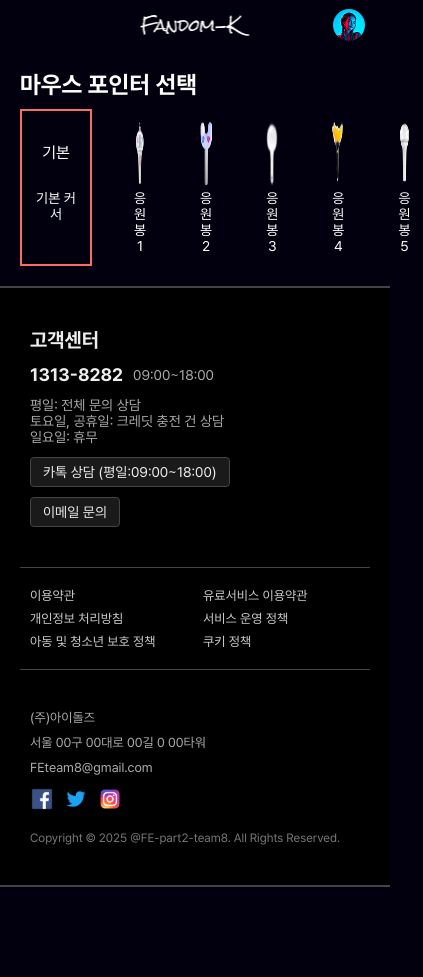
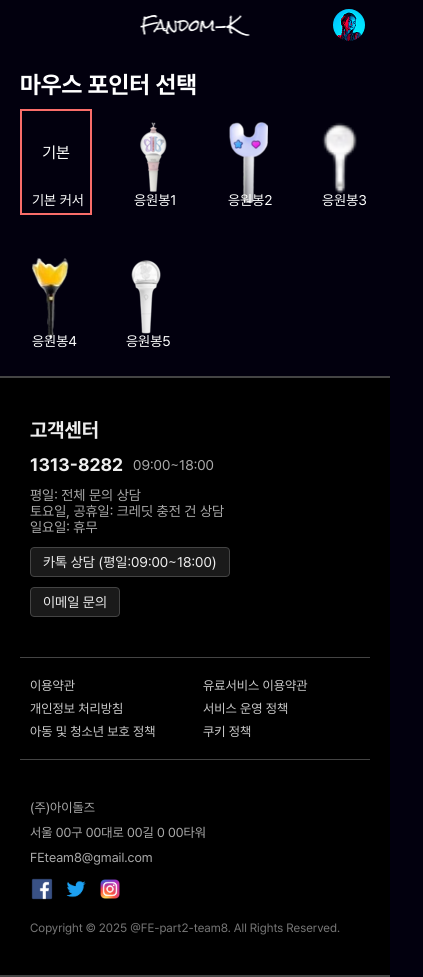
Before and after one commit to Codeit-FE16-team8/Idolz, a React (Vite) app: page /cursor in a window 390 px wide. Shown: the whole page, 423 px wide, since content can reach past the window. Before the commit the page ends 887 px from the top, so only its background shows below. Built offline with nearby package versions, Linux system fonts and the light colour scheme.

Commit message:
Fix : 크레딧 모바일 창에서 크기 수정 , 커서바꾸기창 미디어쿼리 수정

```diff
--- a/src/components/MyCredit.jsx
+++ b/src/components/MyCredit.jsx
@@ -19,6 +19,7 @@ const Container = styled.div`
 
   @media (max-width: 480px) {
     padding: 0 24px;
+    height: 87px;
   }
 `;
 
--- a/src/settings/ChangeCursor.jsx
+++ b/src/settings/ChangeCursor.jsx
@@ -4,6 +4,50 @@ import bong3 from '../assets/cursors/응원봉3.png';
 import bong4 from '../assets/cursors/응원봉4.png';
 import bong5 from '../assets/cursors/응원봉5.png';
 import { useCursor } from '../components/CursorContext';
+import styled from 'styled-components';
+
+const CursorItem = styled.div`
+  border: 2px solid transparent;
+  padding: 10px;
+  cursor: pointer;
+  text-align: center;
+  min-width: 60px;
+  position: relative;
+
+  &.selected {
+    border-color: var(--color-orange-F96D69);
+  }
+`;
+
+const CursorContainer = styled.div`
+  display: flex;
+  flex-wrap: wrap;
+  gap: 30px;
+  margin-top: 10px;
+`;
+
+const ResponsiveImg = styled.img`
+  width: 100%;
+  // width: 48px;
+  // height: 64px;
+
+  // @media (max-width: 768px) {
+  //   width: 32px;
+  //   height: 42px;
+  // }
+
+  // @media ((max-width: 480px)) {
+  //   width: 16px;
+  //   height: 32px;
+  // }
+`;
+
+const OptionName = styled.div`
+  position: absolute;
+  bottom: 5px;
+  // left: 50%;
+  font-size: 14px;
+`;
 
 export default function ChangeCursor() {
   const cursorOptions = [
@@ -20,35 +64,22 @@ export default function ChangeCursor() {
   return (
     <div style={{ padding: '20px' }}>
       <h2>마우스 포인터 선택</h2>
-      <div style={{ display: 'flex', gap: '30px', marginTop: '10px' }}>
-        <div
-          onClick={() => setCursor(null)}
-          style={{
-            border: cursor === null ? '2px solid var(--color-orange-F96D69)' : '2px solid transparent',
-            padding: '10px',
-            cursor: 'pointer',
-            textAlign: 'center',
-          }}
-        >
+      <CursorContainer>
+        <CursorItem onClick={() => setCursor(null)} className={cursor === null ? 'selected' : ''}>
           <div style={{ width: 48, height: 64, lineHeight: '64px' }}>기본</div>
-          <div style={{ marginTop: '5px', fontSize: '14px' }}>기본 커서</div>
-        </div>
+          <OptionName>기본 커서</OptionName>
+        </CursorItem>
         {cursorOptions.map((option, index) => (
-          <div
+          <CursorItem
             key={index}
             onClick={() => setCursor(option)}
-            style={{
-              border: option.url === cursor?.url ? '2px solid var(--color-orange-F96D69)' : '2px solid transparent',
-              padding: '10px',
-              cursor: 'pointer',
-              textAlign: 'center',
-            }}
+            className={option.url === cursor?.url ? 'selected' : ''}
           >
-            <img src={option.url} alt={option.name} width={48} height={64} />
-            <div style={{ marginTop: '5px', fontSize: '14px' }}>{option.name}</div>
-          </div>
+            <ResponsiveImg src={option.url} alt={option.name} />
+            <OptionName>{option.name}</OptionName>
+          </CursorItem>
         ))}
-      </div>
+      </CursorContainer>
     </div>
   );
 }
```
